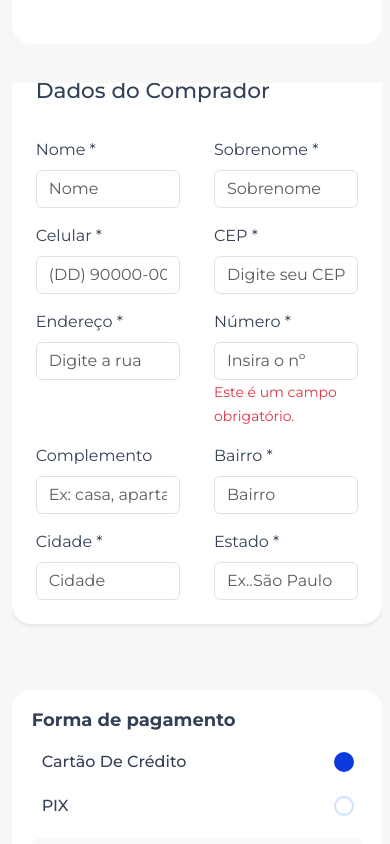
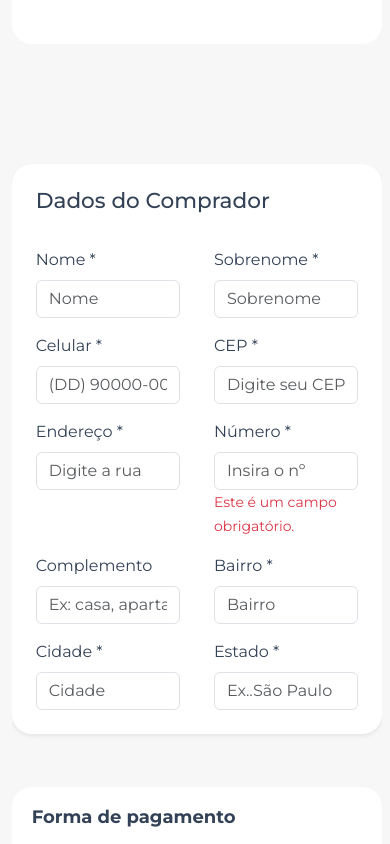
Before and after one commit to alfredo-allan/lojas-havan, a React (Create React App) app: page /lojas-havan/verifying-payment in a window 390 px wide. Shown: the part 1000-1844 px from the top of the page. Built offline with nearby package versions, Linux system fonts and the light colour scheme.

Commit message:
ajustando responsividade

```diff
--- a/src/Components/BuyerDetailsForm/BuyerDetailsForm.tsx
+++ b/src/Components/BuyerDetailsForm/BuyerDetailsForm.tsx
@@ -3,7 +3,7 @@ import { Form, Row, Col } from "react-bootstrap";
 
 const BuyerDetailsForm: React.FC = () => {
     return (
-        <div className="container mt-4">
+        <div className="container mt-4 custom-modal-data-user">
             <div className="p-4 rounded shadow-sm bg-white">
                 <h4 className="mb-4">Dados do Comprador</h4>
                 <Form>
--- a/src/Components/PaymentModal/PaymentModal.css
+++ b/src/Components/PaymentModal/PaymentModal.css
@@ -9,6 +9,7 @@
   display: flex;
   margin: 28px 110px;
   border-radius: 20px;
+  margin-top: -80%;
 }
 
 .payment-title {
@@ -149,5 +150,6 @@ input[type="checkbox"]:checked::after {
 @media (max-width: 768px) {
   .payment-container {
     margin-left: 0%;
+    margin-top: 4%;
   }
 }
--- a/src/Components/ProductInspect/ProductInspect.css
+++ b/src/Components/ProductInspect/ProductInspect.css
@@ -52,13 +52,15 @@ body {
   font-size: 1.5rem;
   position: absolute;
   margin: -10%;
+  margin-top: -10%;
+  margin-left: -10%;
   font-family: var(--font-primary);
   font-weight: lighter;
   color: var(--navy-blue-color);
   justify-content: center;
   display: flex;
-  margin-left: 19%;
-  margin-top: -25%;
+  margin-left: -35%;
+  margin-top: 32%;
 }
 
 .payment-information {
@@ -371,7 +373,7 @@ div.quantity-selector button {
   position: absolute;
   display: flex;
   justify-content: center;
-  margin-top: -14%;
+  margin-top: -100px;
   margin-left: 24%;
 }
 .to-go-back {
--- a/src/Components/ShoppingCartFinish/ShoppingCartFinish.css
+++ b/src/Components/ShoppingCartFinish/ShoppingCartFinish.css
@@ -77,9 +77,9 @@ input[type="radio"]:checked + label.custom-radio {
   width: 506px;
   border: none;
   font-weight: bold;
-  margin-top: -65px;
+  margin-top: -123px;
   margin-bottom: 10%;
-  margin-left: 155px;
+  margin-left: 123px;
   min-width: 420px;
   z-index: 1;
 }
@@ -89,7 +89,7 @@ input[type="radio"]:checked + label.custom-radio {
   display: flex;
   justify-content: center;
   flex-direction: column;
-  margin-left: 64px;
+  margin-left: 0;
   border-radius: 7px;
   width: 500px;
 }
@@ -181,6 +181,10 @@ input[type="radio"]:checked + label.custom-radio {
   font-weight: bold;
 }
 
+.user-data-and-delivery {
+  margin-top: 36%;
+}
+
 /* Resposividade mobile */
 @media (max-width: 768px) {
   .p-4.rounded.shadow-sm.bg-white {
--- a/src/Pages/Style/CheckoutShippingPage.css
+++ b/src/Pages/Style/CheckoutShippingPage.css
@@ -19,7 +19,7 @@
 .p-4.rounded.shadow-sm.bg-white {
   width: 615px;
   margin-left: -50px;
-  margin-top: -830px;
+  margin-top: -217vh;
   border-radius: 20px !important;
   display: grid;
   justify-content: center;
@@ -38,6 +38,7 @@
   justify-content: center;
   margin-top: 40px;
   color: var(--navy-blue-color);
+  font-size: 30px;
 }
 
 @media (max-width: 768px) {
--- a/src/Pages/Style/VerifyingPaymentPage.css
+++ b/src/Pages/Style/VerifyingPaymentPage.css
@@ -4,7 +4,11 @@
   justify-content: center;
   flex-direction: column;
   color: var(--navy-blue-color);
-  position: relative;
+  overflow-y: hidden;
+  padding: 0%;
+  width: 100%;
+  overflow-x: hidden;
+  height: 100%;
 }
 
 .verifying-card {
@@ -20,7 +24,7 @@
   display: grid;
   justify-content: center;
   width: 830px;
-  height: 480px;
+  height: auto;
   background-color: white;
   margin-left: 780px;
   align-items: center;
@@ -61,7 +65,7 @@
 }
 
 .buyer-data-verifying {
-  margin-top: 323px;
+  margin-top: 327px;
   display: flex;
   justify-content: center;
   flex-direction: column;
@@ -104,6 +108,9 @@
 .copy-code-button:active {
   background-color: var(--card--edge-color) !important;
   color: var(--blue-color) !important;
+}
+.container.mt-4.custom-modal-data-user {
+  margin-top: 36% !important;
 }
 
 @media (max-width: 768px) {
```
